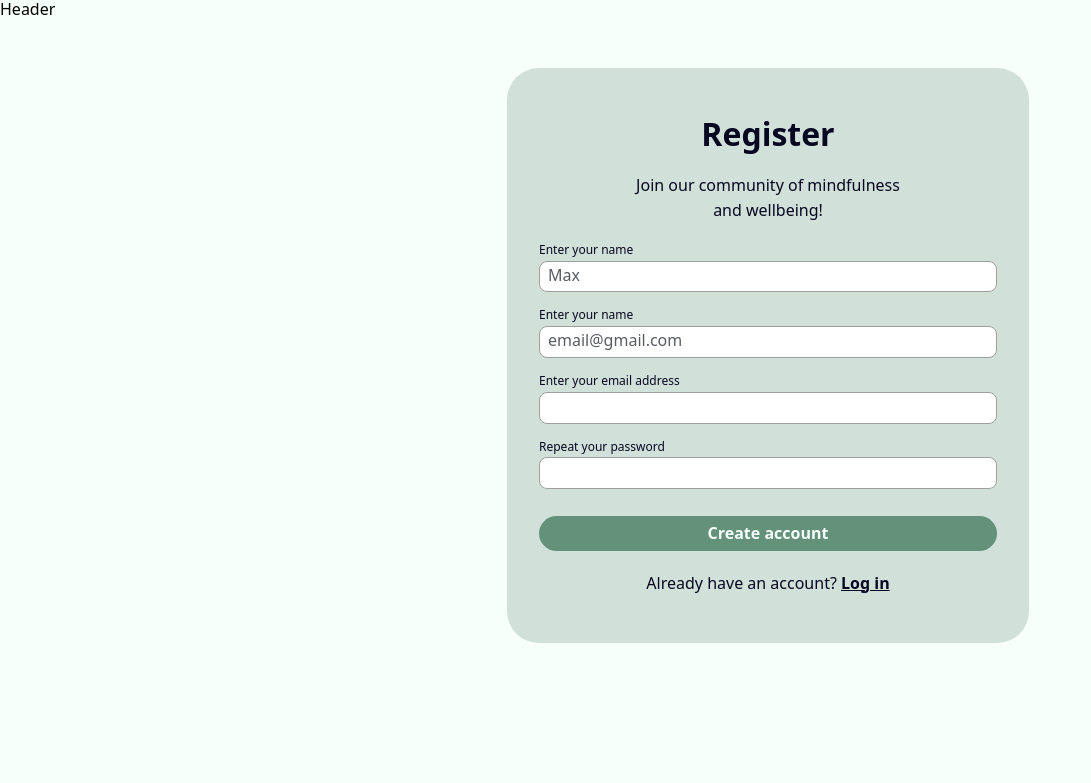
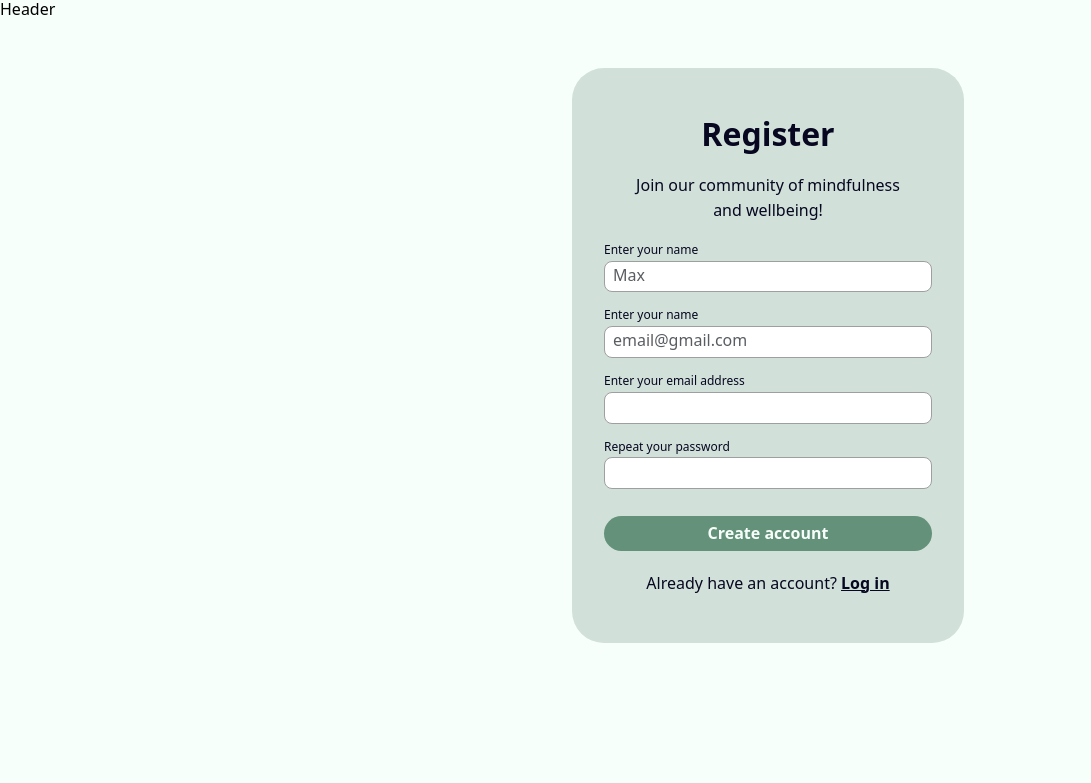
Before and after one commit to SerdiukSerhii/frontend_project_final_7, a Next.js app: page /register in a window 1536 px wide. Shown: the top 783 px of the page, without its empty margins (0-1091 px from the left). Built offline with nearby package versions, Linux system fonts and the light colour scheme.

Commit message:
add styles for desktop

```diff
--- a/components/Form/RegisterForm/RegisterForm.module.css
+++ b/components/Form/RegisterForm/RegisterForm.module.css
@@ -75,3 +75,9 @@
     max-width: 278px;
   }
 }
+
+@media screen and (min-width: 1440px) {
+  .form {
+    max-width: 392px;
+  }
+}
```
